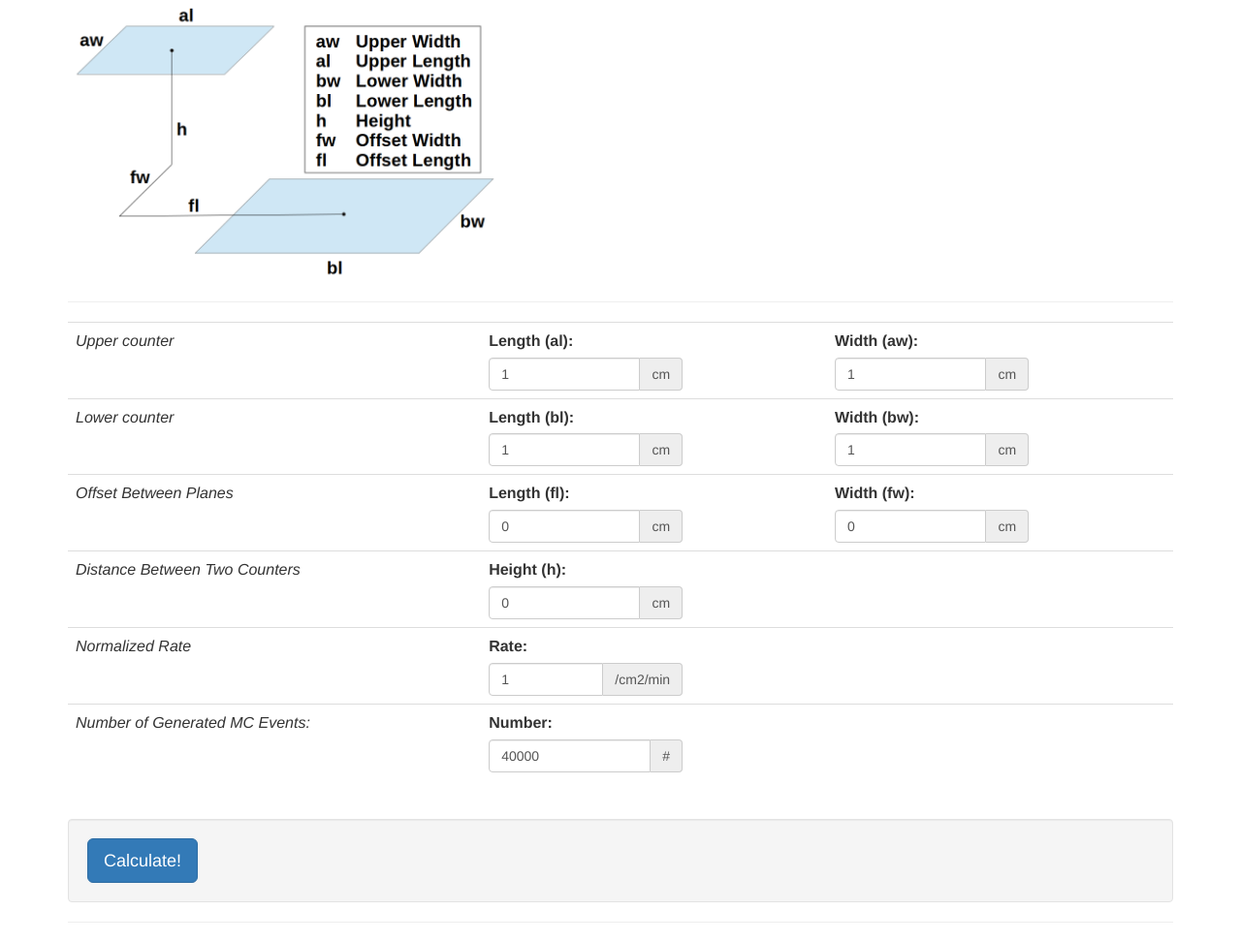
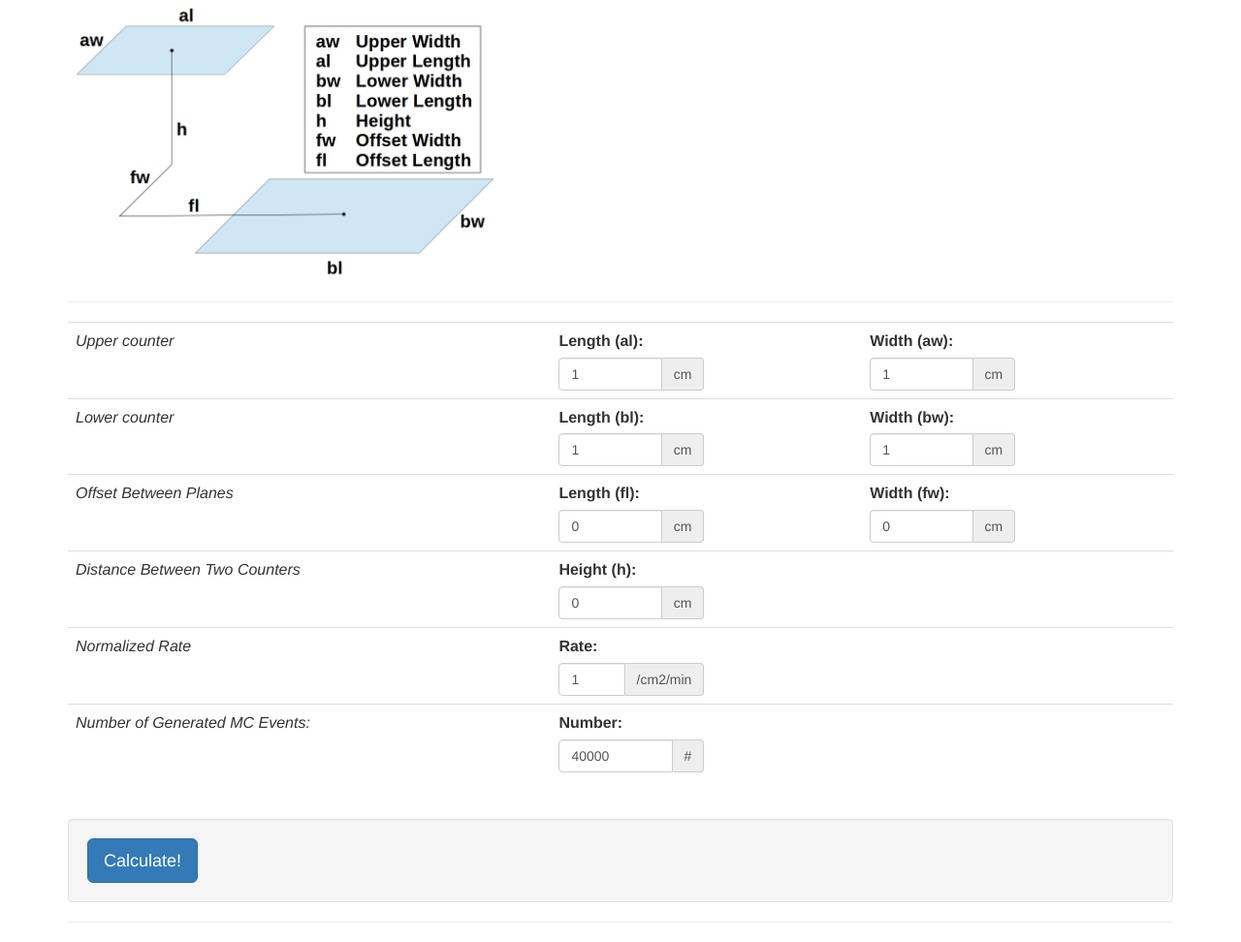
Before and after one commit to Spaceenter/MITCosmicMuon, a PHP site: page / in a window 1280 px wide. Shown: the part 161-1133 px from the top of the page at 97% size. Run offline with PHP 8.4, Linux system fonts and the light colour scheme; some libraries are stand-ins or nearby versions.

Commit message:
adjust width of input field

```diff
--- a/index.php
+++ b/index.php
@@ -5,7 +5,7 @@
 	<link rel="stylesheet" href="https://maxcdn.bootstrapcdn.com/bootstrap/3.2.0/css/bootstrap.min.css">
 	<style type="text/css">
 	th { white-space: nowrap; font-weight: 400; font-style: italic;}
-	.input-group { max-width: 20rem }
+	.input-group { max-width: 15rem }
 	</style>
 
 	<title>MIT Cosmic Muon</title>
```
